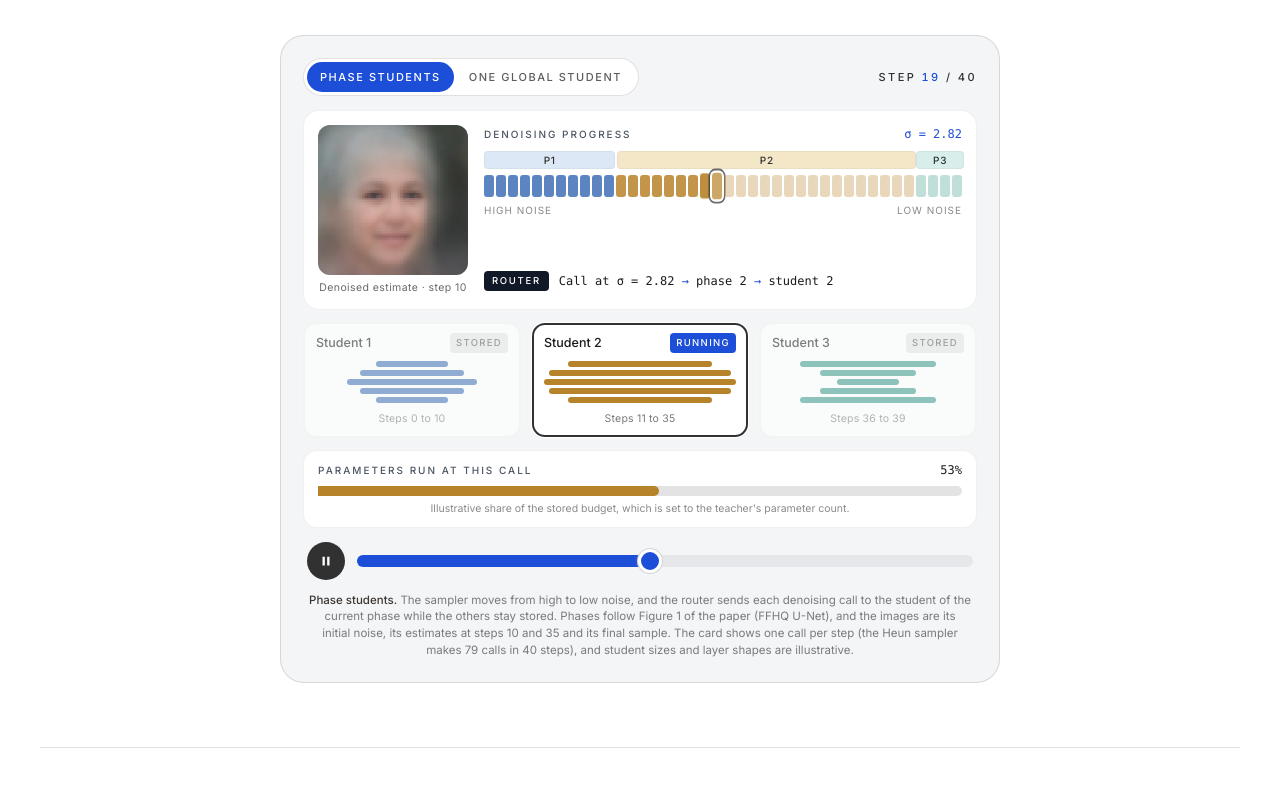
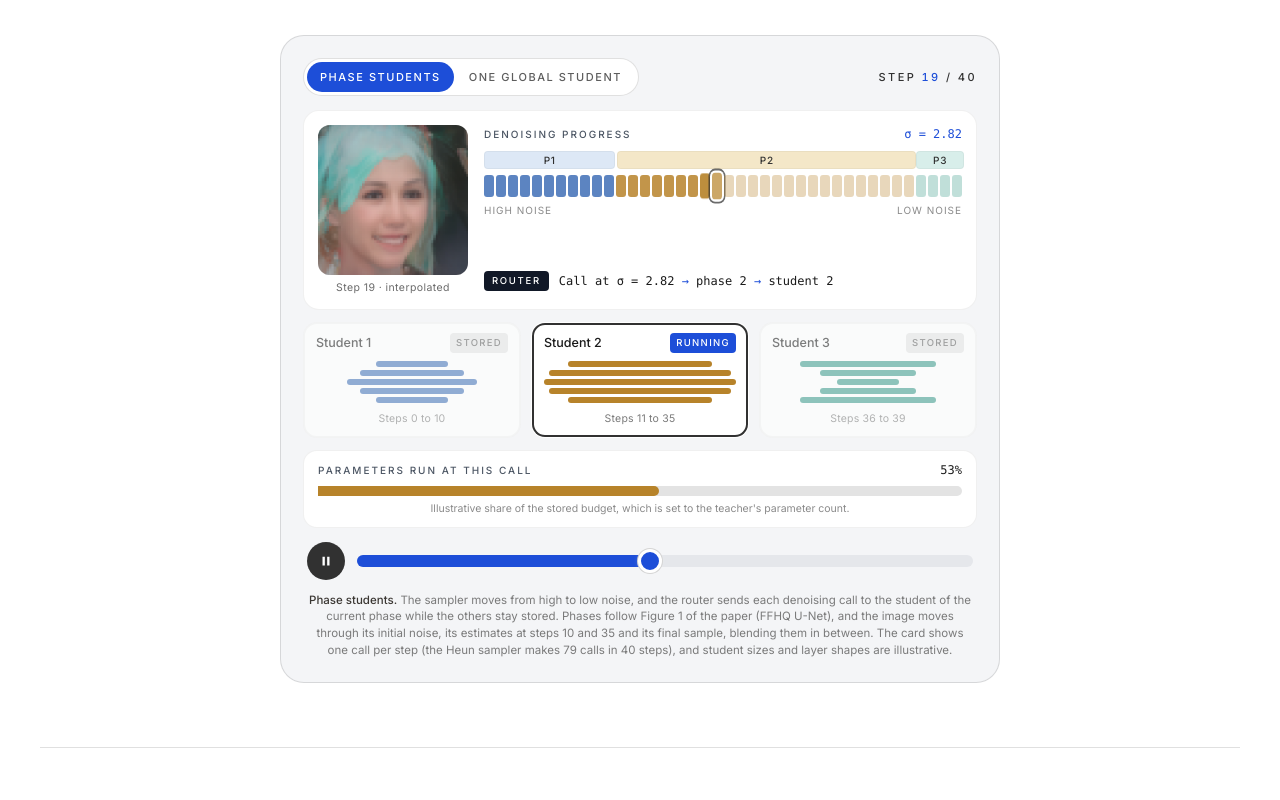
Before and after one commit to GabrieleSerussi/pace-diffusion, a plain HTML site: page docs/index.html in a window 1280 px wide. Shown: the part 1100-1900 px from the top of the page. Drawn offline with Linux system fonts and the light colour scheme.

Commit message:
Project page: the cover image changes at every sampling step
The cover crossfades between the four Figure 1 frames (initial noise, the estimates at steps 10 and 35, the final sample) at every step; between frames the label reads "interpolated".

```diff
--- a/docs/css/pace.css
+++ b/docs/css/pace.css
@@ -16,6 +16,8 @@
 .pace-canvas { display: grid; grid-template-columns: 150px minmax(0, 1fr); gap: 16px; align-items: stretch; padding: 14px; }
 .pace-frame { display: flex; flex-direction: column; gap: 6px; }
 .pace-frame img { width: 150px; height: 150px; border-radius: 12px; object-fit: cover; background: #e9e9e9; box-shadow: inset 0 0 0 1px rgba(0,0,0,0.06); image-rendering: auto; }
+.pace-frame-pic { position: relative; width: 150px; height: 150px; flex: none; }
+.pace-frame-pic img { position: absolute; left: 0; top: 0; }
 .pace-frame-label { font-size: 10.5px; line-height: 1.3; letter-spacing: 0.04em; color: #6a6a6a; }
 .pace-track-wrap { display: flex; flex-direction: column; min-width: 0; }
 .pace-track-head { display: flex; justify-content: space-between; align-items: baseline; gap: 8px; margin-bottom: 8px; }
@@ -72,6 +74,7 @@
 @media (max-width: 560px) {
   .pace-canvas { grid-template-columns: 96px minmax(0, 1fr); gap: 12px; padding: 12px; }
   .pace-frame img { width: 96px; height: 96px; }
+  .pace-frame-pic { width: 96px; height: 96px; }
   .pace-phase-label { font-size: 9px; letter-spacing: 0.04em; }
   .pace-route { flex-direction: column; align-items: flex-start; gap: 6px; }
   .pace-students { gap: 6px; }
--- a/docs/js/main.js
+++ b/docs/js/main.js
@@ -82,7 +82,14 @@
       { step: 35, src: 'assets/figures/fig1-frame-35.png', label: 'Denoised estimate · step 35' },
       { step: 40, src: 'assets/figures/fig1-frame-40.png', label: 'Final sample · step 40' }
     ];
-    FRAMES.forEach(function (f) { var im = new Image(); im.src = f.src; });
+    /* the four frames are stacked and crossfaded, so the picture changes at every step: at step s between two
+       frames, the later one lies over the earlier one with opacity (s - a) / (b - a) */
+    var pic = el('div', 'pace-frame-pic'); frame.parentNode.insertBefore(pic, frame); pic.appendChild(frame);
+    var layers = FRAMES.map(function (f, i) {
+      if (i === 0) return frame;
+      var im = el('img'); im.src = f.src; im.alt = ''; im.setAttribute('aria-hidden', 'true'); im.width = 353; im.height = 353;
+      im.style.opacity = '0'; pic.appendChild(im); return im;
+    });
 
     /* EDM time steps (Karras et al. 2022), as used by the paper's U-Net sampler */
     var SMAX = 80, SMIN = 0.002, RHO = 7;
@@ -126,7 +133,7 @@
     }
 
     var CAPTIONS = {
-      pace: '<strong>Phase students.</strong> The sampler moves from high to low noise, and the router sends each denoising call to the student of the current phase while the others stay stored. Phases follow Figure 1 of the paper (FFHQ U-Net), and the images are its initial noise, its estimates at steps 10 and 35 and its final sample. The card shows one call per step (the Heun sampler makes 79 calls in 40 steps), and student sizes and layer shapes are illustrative.',
+      pace: '<strong>Phase students.</strong> The sampler moves from high to low noise, and the router sends each denoising call to the student of the current phase while the others stay stored. Phases follow Figure 1 of the paper (FFHQ U-Net), and the image moves through its initial noise, its estimates at steps 10 and 35 and its final sample, blending them in between. The card shows one call per step (the Heun sampler makes 79 calls in 40 steps), and student sizes and layer shapes are illustrative.',
       global: '<strong>One global student.</strong> A single network holding the whole budget runs at every call, whatever the noise level. PACE stores the same total budget as phase students and runs only one of them per call. Sizes and layer shapes are illustrative.'
     };
 
@@ -134,10 +141,12 @@
     function render() {
       var done = step >= N, ph = done ? -1 : phaseOf(step);
       cells.forEach(function (c, i) { c.classList.toggle('is-past', i < step); c.classList.toggle('is-now', i === step); });
-      var f = FRAMES[0]; FRAMES.forEach(function (x) { if (x.step <= step) f = x; });
-      if (frame.getAttribute('src') !== f.src) frame.setAttribute('src', f.src);
-      frameLabel.textContent = f.label;
-      frame.setAttribute('alt', f.label + ', from the FFHQ trajectory in Figure 1 of the paper');
+      var lo = 0; while (lo < FRAMES.length - 2 && step >= FRAMES[lo + 1].step) lo++;
+      var a = FRAMES[lo], b = FRAMES[lo + 1], t = Math.max(0, Math.min(1, (step - a.step) / (b.step - a.step)));
+      layers.forEach(function (im, i) { im.style.opacity = i < lo ? '0' : i === lo ? '1' : i === lo + 1 ? t.toFixed(3) : '0'; });
+      var label = t === 0 ? a.label : t === 1 ? b.label : 'Step ' + step + ' · interpolated';
+      frameLabel.textContent = label;
+      frame.setAttribute('alt', (t === 0 || t === 1 ? label : 'Step ' + step + ', a blend of the frames at steps ' + a.step + ' and ' + b.step) + ', from the FFHQ trajectory in Figure 1 of the paper');
       sigmaEl.textContent = 'σ = ' + fmtSigma(sigmaAt(step));
       var active = mode === 'pace' ? ph : (done ? -1 : 0);
       cards.forEach(function (c, i) {
```
